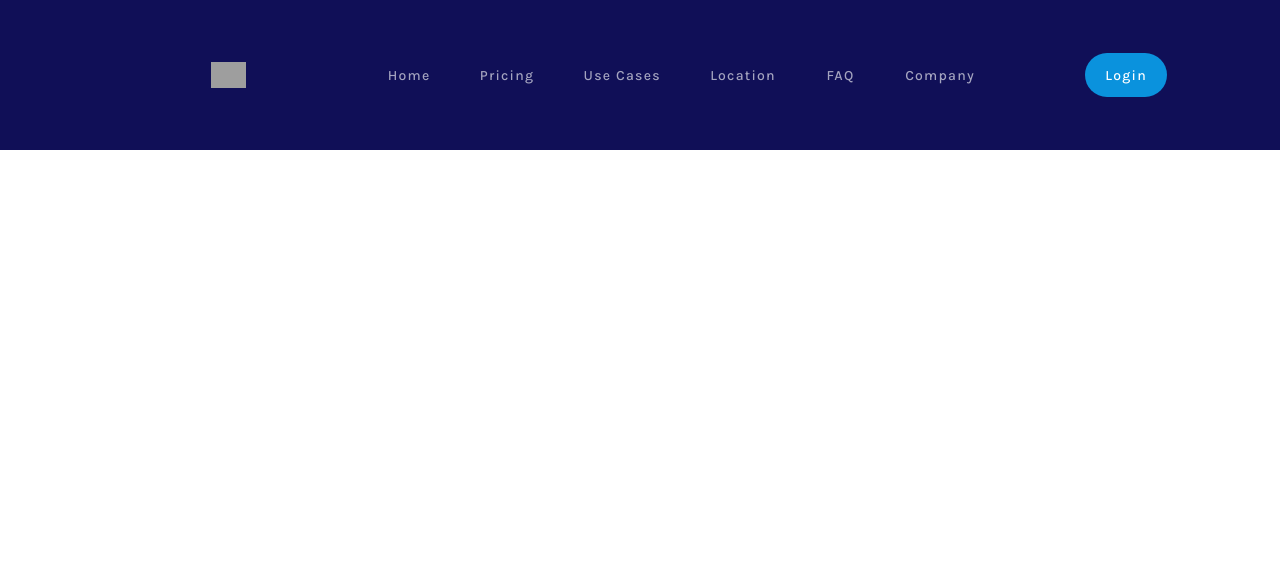
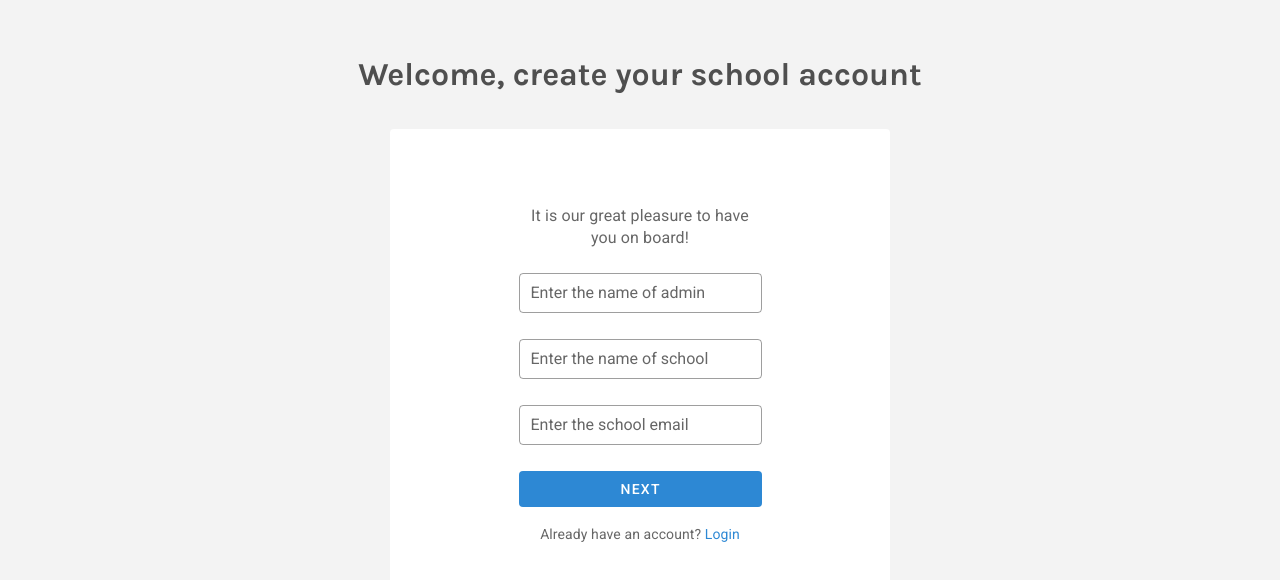
Before and after one commit to JM-MATADAMAS/Proyecto_Frontend, a Nuxt app: page /signup in a window 1280 px wide. Shown: the top 580 px of the page. Built offline with nearby package versions, Linux system fonts and the light colour scheme; grey boxes are pictures that could not be loaded.

Commit message:
Se agregaron las vistas de login y signup, falta implementar funcionalidad

```diff
--- /dev/null
+++ b/components/users/LoginUser.vue
@@ -0,0 +1,50 @@
+<template>
+  <div>
+    <h1 class="fuente" style="display: flex; flex-direction: column; align-items: center; margin-bottom: 16px; margin-top: 10%; text-align: center; color: #4F4F4F;">
+      Welcome, Log into your account
+    </h1>
+    <v-card
+      elevation="0"
+      color="#FFFFFF"
+      style="display: flex; flex-direction: column; align-items: center; margin-top: 30px; width: 500px;  min-width: 500px;text-align: center;"
+      class="mx-auto"
+    >
+      <v-card-subtitle color="#667085" style="font-size: 16px; margin-top: 8%; max-width: 55%; min-width: 50%;">
+        It is our great pleasure to have you on board!
+        <v-text-field
+          outlined
+          dense
+          single-line
+          label="Enter the name of school"
+          type="text"
+          style="margin-top: 10%; font-size: small"
+        />
+        <v-text-field outlined dense single-line label="Enter password" type="password" />
+        <v-btn block color="#2D88D4" elevation="0" style="color: white; padding: 0 0 0;">
+          Login
+        </v-btn>
+      </v-card-subtitle>
+      <v-card-subtitle style="padding: 0 0 50px 0;">
+        Didn't already have an account?
+        <a style="color: #2D88D4; text-decoration: none;" @click="SignUp ()">Sign up</a>
+      </v-card-subtitle>
+    </v-card>
+  </div>
+</template>
+
+<script>
+export default {
+  name: 'LoginComponent',
+  methods: {
+    SignUp () {
+      this.$router.push({
+        path: '/signup/'
+      })
+    }
+  }
+}
+</script>
+
+<style>
+/* Puedes añadir estilos adicionales aquí si es necesario */
+</style>
--- a/layouts/default.vue
+++ b/layouts/default.vue
@@ -46,6 +46,7 @@
               elevation="0"
               color="#0A92DD"
               class="fuente login-btn"
+              @click="Login()"
             >
               <span style="color: white; text-transform: capitalize;">
                 Login
@@ -78,6 +79,7 @@
                     elevation="0"
                     class="fuente"
                     style="color:#0A92DD; width: 100%;"
+                    @click="Login()"
                   >
                     Login
                   </v-btn>
@@ -93,8 +95,8 @@
     </v-main>
   </v-app>
 </template>
+<script>
 
-<script>
 export default {
   name: 'DefaultLayout',
   data () {
@@ -114,6 +116,13 @@ export default {
       right: true,
       rightDrawer: false,
       title: 'Vuetify.js'
+    }
+  },
+  methods: {
+    Login () {
+      this.$router.push({
+        path: '/login/'
+      })
     }
   }
 }
--- /dev/null
+++ b/layouts/login.vue
@@ -0,0 +1,17 @@
+<template>
+  <v-app dark>
+    <v-main style="background-color: #f3f3f3;">
+      <Nuxt />
+    </v-main>
+  </v-app>
+</template>
+
+<script>
+export default {
+  name: 'LoginLayout',
+  data () {
+    return {
+    }
+  }
+}
+</script>
--- a/pages/index.vue
+++ b/pages/index.vue
@@ -16,14 +16,14 @@
         <v-card-title
           color="white"
           class="text-center"
-          style="color: white; font-size: xx-large; font-weight: 600; font-family: 'Kumbh Sans', sans-serif; text-align: center;"
+          style="color: white; font-size: 400%; font-weight: 600; font-family: 'Kumbh Sans', sans-serif; text-align: center;"
         >
           Manage your team
         </v-card-title>
         <v-card-title
           color="white"
           class="text-center"
-          style="color: white; font-size: xx-large; font-weight: 600; font-family: 'Kumbh Sans', sans-serif; margin-bottom: 16px; text-align: center;"
+          style="color: white; font-size: 400%; font-weight: 600; font-family: 'Kumbh Sans', sans-serif; margin-bottom: 20px; text-align: center;"
         >
           easily with task man
         </v-card-title>
@@ -56,11 +56,11 @@
         </v-btn>
       </div>
     </div>
-    <v-img
-      src="https://s3-alpha-sig.figma.com/img/413f/8a42/730fafa4c464bba9da308b1c2112a48e?Expires=1716768000&Key-Pair-Id=APKAQ4GOSFWCVNEHN3O4&Signature=d8CYGb1SWO0JhGoege4J8MESUhV9rHIS6pxPYDis1jbJj9AANPq-9SKBm48VSRgQ7xzbE8gWl4h1KYnwAQ5MsGdNjKsuiQriSFs~uQhDdBk4xCTEaKXEMGg21~pkR5tQafAdmtvSnNkhewt7Nr8qpJddjlj4f6BiYpq9ZkUeLSdAbH2JUk0~~E1UDBdjEDKanHrFxs1i0XsVnEuCByhYhZDluey0oIKmnQ93rbY0v9kpkPDlWZYo0BviIJUh8b8PVuMGl8sl9GI4jAsrtSAzfMt9BVFZY1cHctnoUZ6xnRNn8YprTJ7YhkNBHxmMKcJx0mG8zkiMl37wU4QhoWpk9w__"
-      style="width: 90%; max-width: 931px; margin: 20px auto;"
-      contain
-    />
+    <img
+      src="@/static/Project_Kanvan.png"
+      style="width: 90%; max-width: 931px; margin: 20px auto;  display: flex; justify-content: center;"
+      class="mx-auto"
+    >
     <v-card elevation="0" style="display: flex; flex-direction: column; align-items: center; margin-top: 5%;">
       <v-card-title
         class="text-center"
--- /dev/null
+++ b/pages/login/index.vue
@@ -0,0 +1,15 @@
+<template>
+  <login-user />
+</template>
+
+<script>
+import LoginUser from '@/components/users/LoginUser.vue'
+
+export default {
+  name: 'IndexPage',
+  components: {
+    LoginUser
+  },
+  layout: 'login'
+}
+</script>
--- /dev/null
+++ b/pages/signup/index.vue
@@ -0,0 +1,163 @@
+<template>
+  <div>
+    <h1 class="fuente" style="display: flex; flex-direction: column; align-items: center; margin-bottom: 16px; margin-top: 4%; text-align: center; color: #4F4F4F;">
+      Welcome, create your school account
+    </h1>
+    <v-card
+      elevation="0"
+      color="#FFFFFF"
+      style="display: flex; flex-direction: column; align-items: center; margin-top: 30px; width: 500px;  min-width: 500px;text-align: center;"
+      class="mx-auto"
+    >
+      <v-card-subtitle color="#667085" style="font-size: 16px; margin-top: 12%; max-width: 55%; min-width: 50%;">
+        It is our great pleasure to have you on board!
+        <div v-if="!showPasswordFields">
+          <v-text-field
+            outlined
+            dense
+            single-line
+            label="Enter the name of admin"
+            type="text"
+            style="margin-top: 10%;"
+          />
+          <v-text-field outlined dense single-line label="Enter the name of school" type="text" />
+          <v-text-field outlined dense single-line label="Enter the school email" type="text" />
+          <v-btn block color="#2D88D4" elevation="0" style="color: white; padding: 0 0 0;" @click="goToPasswordFields">
+            Next
+          </v-btn>
+        </div>
+        <div v-if="showPasswordFields && !showStaffFields">
+          <v-text-field
+            :type="passwordFieldType"
+            outlined
+            dense
+            single-line
+            label="Choose a password"
+            :append-icon="passwordFieldType === 'password' ? 'mdi-eye-off-outline' : 'mdi-eye-outline'"
+            style="margin-top: 10%;"
+            @click:append="togglePasswordVisibility"
+          />
+          <v-text-field
+            :type="confirmPasswordFieldType"
+            outlined
+            dense
+            single-line
+            label="Confirm password"
+            :append-icon="confirmPasswordFieldType === 'password' ? 'mdi-eye-off-outline' : 'mdi-eye-outline'"
+            @click:append="toggleConfirmPasswordVisibility"
+          />
+          <v-btn block color="#2D88D4" elevation="0" style="color: white; padding: 0 0 0;" @click="goToStaffFields">
+            Next
+          </v-btn>
+        </div>
+        <div v-if="showStaffFields">
+          <v-select style="margin-top: 10%;" outlined label="Number of staff" />
+          <v-select outlined label="School address" />
+          <v-btn block color="#2D88D4" elevation="0" style="color: white; padding: 0 0 0;" @click="completeSignup">
+            Next
+          </v-btn>
+        </div>
+      </v-card-subtitle>
+      <v-card-subtitle style="padding: 0 0 50px 0;">
+        <div v-if="!showPasswordFields && !showStaffFields">
+          Already have an account?
+          <a style="color: #2D88D4; text-decoration: none;" @click="Login">Login</a>
+        </div>
+      </v-card-subtitle>
+    </v-card>
+    <v-stepper v-if="showPasswordFields || showStaffFields" alt-labels elevation="0" class="stepper-custom">
+      <v-stepper-header>
+        <v-stepper-step step="1" style="font-size: small;" :complete="step > 1">
+          Your details
+          <small>Name and email</small>
+        </v-stepper-step>
+
+        <v-divider />
+
+        <v-stepper-step step="2" style="font-size: small;" :complete="step > 2">
+          Choose a password
+          <small>Choose a secure password</small>
+        </v-stepper-step>
+
+        <v-divider />
+
+        <v-stepper-step step="3" style="font-size: small;" :complete="step > 3">
+          Invite your team
+          <small>Start Collaborating</small>
+        </v-stepper-step>
+
+        <v-divider />
+
+        <v-stepper-step step="4" style="font-size: small;" :complete="step > 4">
+          Upload school's document
+          <small>For account verification</small>
+        </v-stepper-step>
+      </v-stepper-header>
+    </v-stepper>
+  </div>
+</template>
+
+<script>
+export default {
+  name: 'SignupPage',
+  layout: 'login',
+  data () {
+    return {
+      step: 1,
+      showPasswordFields: false,
+      showStaffFields: false,
+      passwordFieldType: 'password',
+      confirmPasswordFieldType: 'password'
+    }
+  },
+  methods: {
+    Login () {
+      this.$router.push({
+        path: '/login/'
+      })
+    },
+    togglePasswordVisibility () {
+      this.passwordFieldType = this.passwordFieldType === 'password' ? 'text' : 'password'
+    },
+    toggleConfirmPasswordVisibility () {
+      this.confirmPasswordFieldType = this.confirmPasswordFieldType === 'password' ? 'text' : 'password'
+    },
+    goToPasswordFields () {
+      this.showPasswordFields = true
+      this.step = 2
+    },
+    goToStaffFields () {
+      this.showStaffFields = true
+      this.step = 3
+    },
+    completeSignup () {
+      this.step = 4
+      // Lógica adicional para completar el registro
+    }
+  }
+}
+</script>
+
+<style scoped>
+.stepper-custom {
+  color: #f3f3f3;
+  position: fixed;
+  bottom: 0;
+  width: 100%;
+}
+
+.stepper-custom .v-stepper__step {
+  white-space: nowrap;
+  overflow: hidden;
+  text-overflow: ellipsis;
+  align-items: center;
+}
+
+.stepper-custom .v-stepper__step small {
+  display: block;
+  width: 100%;
+  white-space: nowrap;
+  overflow: hidden;
+  text-overflow: ellipsis;
+}
+</style>
```
